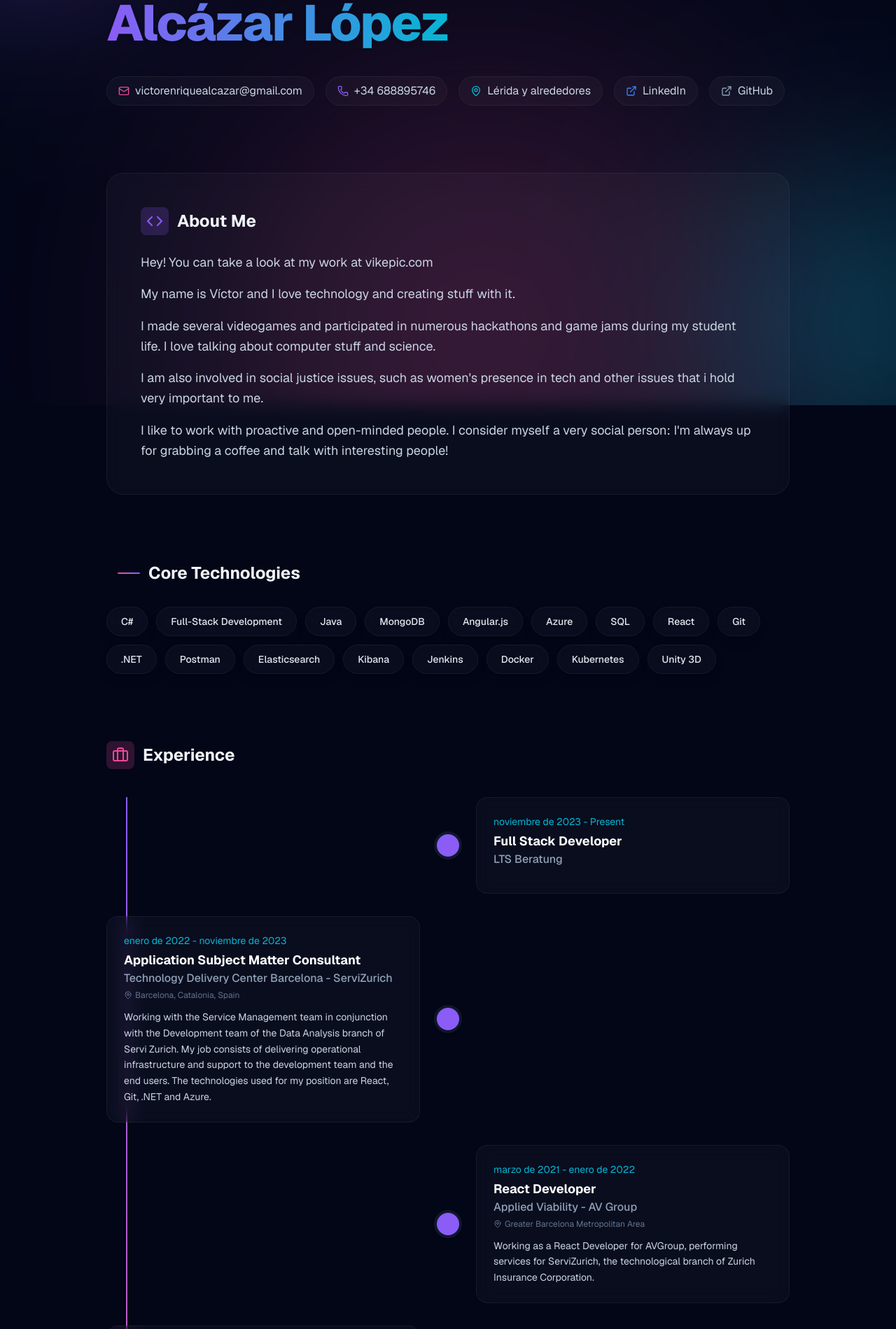
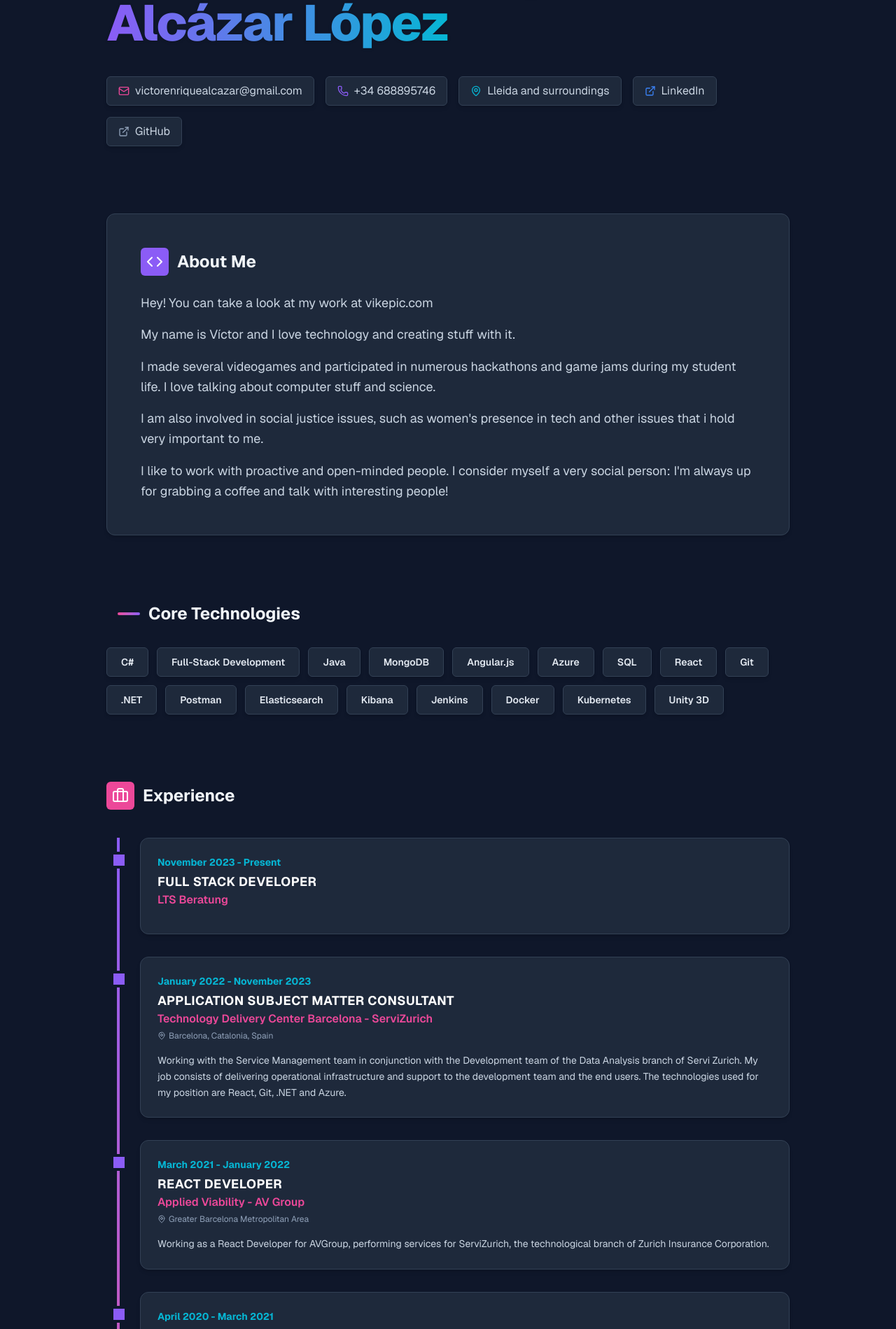
Before and after one commit to tofumarinado/umbreon, a Next.js app: page / in a window 1280 px wide. Shown: the part 221-2120 px from the top of the page at 70% size. Built offline with nearby package versions, Linux system fonts and the light colour scheme.

Commit message:
feat: add data export

```diff
--- a/src/app/globals.css
+++ b/src/app/globals.css
@@ -11,27 +11,26 @@
 }
 
 body {
-  background-color: #020617; /* slate-950 */
+  background-color: #0f172a; /* slate-900 */
   color: #f8fafc; /* slate-50 */
   font-family: var(--font-sans);
 }
 
 ::selection {
-  background-color: rgba(236, 72, 153, 0.3);
+  background-color: rgba(236, 72, 153, 0.4);
   color: #fff;
 }
 
-/* Glassmorphism utilities */
-.glass {
-  background: rgba(255, 255, 255, 0.03);
-  backdrop-filter: blur(12px);
-  -webkit-backdrop-filter: blur(12px);
-  border: 1px solid rgba(255, 255, 255, 0.05);
+/* Flat utilities */
+.flat-card {
+  background-color: #1e293b; /* slate-800 */
+  border: 1px solid #334155; /* slate-700 */
+  box-shadow: 0 4px 6px -1px rgba(0, 0, 0, 0.1), 0 2px 4px -1px rgba(0, 0, 0, 0.06);
 }
 
-.glass-hover:hover {
-  background: rgba(255, 255, 255, 0.06);
-  border-color: rgba(255, 255, 255, 0.15);
+.flat-card-hover:hover {
+  background-color: #334155; /* slate-700 */
+  border-color: #475569; /* slate-600 */
 }
 
 .text-gradient {
--- a/src/components/ResumeCV.tsx
+++ b/src/components/ResumeCV.tsx
@@ -6,49 +6,12 @@ import { Mail, Phone, MapPin, ExternalLink, Briefcase, GraduationCap, Award, Cod
 import { cn } from "@/lib/utils";
 import resumeData from "@/data/resume.json";
 
-function BackgroundOrbs() {
-  return (
-    <div className="fixed inset-0 overflow-hidden pointer-events-none -z-10">
-      <motion.div
-        animate={{
-          scale: [1, 1.2, 1],
-          opacity: [0.2, 0.3, 0.2],
-          x: [0, 50, 0],
-          y: [0, 30, 0],
-        }}
-        transition={{ duration: 8, repeat: Infinity, ease: "easeInOut" }}
-        className="absolute -top-40 -left-40 w-96 h-96 bg-brand-purple rounded-full mix-blend-screen filter blur-[100px] opacity-20"
-      />
-      <motion.div
-        animate={{
-          scale: [1, 1.5, 1],
-          opacity: [0.1, 0.25, 0.1],
-          x: [0, -30, 0],
-          y: [0, 50, 0],
-        }}
-        transition={{ duration: 10, repeat: Infinity, ease: "easeInOut", delay: 1 }}
-        className="absolute top-1/2 right-1/4 w-[30rem] h-[30rem] bg-brand-pink rounded-full mix-blend-screen filter blur-[120px] opacity-10"
-      />
-      <motion.div
-        animate={{
-          scale: [1, 1.3, 1],
-          opacity: [0.15, 0.3, 0.15],
-          x: [0, 40, 0],
-          y: [0, -40, 0],
-        }}
-        transition={{ duration: 9, repeat: Infinity, ease: "easeInOut", delay: 2 }}
-        className="absolute -bottom-20 -right-20 w-80 h-80 bg-brand-cyan rounded-full mix-blend-screen filter blur-[100px] opacity-20"
-      />
-    </div>
-  );
-}
-
-const sectionVariants = {
+const sectionVariants: any = {
   hidden: { opacity: 0, y: 30 },
   visible: {
     opacity: 1,
     y: 0,
-    transition: { duration: 0.6, ease: [0.22, 1, 0.36, 1] }
+    transition: { duration: 0.6, ease: "easeOut" }
   }
 };
 
@@ -58,7 +21,6 @@ export function ResumeCV() {
 
   return (
     <div className="relative min-h-screen pb-24 text-slate-100 selection:bg-brand-pink selection:text-white">
-      <BackgroundOrbs />
 
       <div className="max-w-5xl mx-auto px-6 pt-24 space-y-24">
 
@@ -69,7 +31,7 @@ export function ResumeCV() {
           transition={{ duration: 0.8, ease: "easeOut" }}
           className="space-y-6 text-center md:text-left"
         >
-          <div className="inline-block mb-4 px-4 py-1.5 rounded-full border border-brand-cyan/30 bg-brand-cyan/10 text-brand-cyan text-sm font-medium tracking-wide">
+          <div className="inline-block mb-4 px-4 py-1.5 rounded-sm border border-brand-cyan/30 bg-brand-cyan/10 text-brand-cyan text-sm font-bold tracking-wide">
             {resumeData.personal.title}
           </div>
           <h1 className="text-5xl md:text-7xl font-extrabold tracking-tight">
@@ -78,19 +40,19 @@ export function ResumeCV() {
           </h1>
 
           <div className="pt-4 flex flex-wrap gap-4 items-center justify-center md:justify-start text-slate-300 text-sm md:text-base">
-            <a href={`mailto:${resumeData.personal.contact.email}`} className="flex items-center gap-2 hover:text-white transition-colors glass px-4 py-2 rounded-full glass-hover">
+            <a href={`mailto:${resumeData.personal.contact.email}`} className="flex items-center gap-2 hover:text-white transition-colors flat-card px-4 py-2 rounded-md flat-card-hover">
               <Mail className="w-4 h-4 text-brand-pink" /> {resumeData.personal.contact.email}
             </a>
-            <div className="flex items-center gap-2 glass px-4 py-2 rounded-full">
+            <div className="flex items-center gap-2 flat-card px-4 py-2 rounded-md">
               <Phone className="w-4 h-4 text-brand-purple" /> {resumeData.personal.contact.phone}
             </div>
-            <div className="flex items-center gap-2 glass px-4 py-2 rounded-full">
+            <div className="flex items-center gap-2 flat-card px-4 py-2 rounded-md">
               <MapPin className="w-4 h-4 text-brand-cyan" /> {resumeData.personal.location}
             </div>
-            <a href={`https://${resumeData.personal.contact.linkedin}`} target="_blank" rel="noreferrer" className="flex items-center gap-2 hover:text-white transition-colors glass px-4 py-2 rounded-full glass-hover">
+            <a href={`https://${resumeData.personal.contact.linkedin}`} target="_blank" rel="noreferrer" className="flex items-center gap-2 hover:text-white transition-colors flat-card px-4 py-2 rounded-md flat-card-hover">
               <ExternalLink className="w-4 h-4 text-brand-blue" /> LinkedIn
             </a>
-            <a href={`https://${resumeData.personal.contact.github}`} target="_blank" rel="noreferrer" className="flex items-center gap-2 hover:text-white transition-colors glass px-4 py-2 rounded-full glass-hover">
+            <a href={`https://${resumeData.personal.contact.github}`} target="_blank" rel="noreferrer" className="flex items-center gap-2 hover:text-white transition-colors flat-card px-4 py-2 rounded-md flat-card-hover">
               <ExternalLink className="w-4 h-4 text-slate-400" /> GitHub
             </a>
           </div>
@@ -99,11 +61,11 @@ export function ResumeCV() {
         {/* ABOUT SECTION */}
         <motion.section
           variants={sectionVariants} initial="hidden" whileInView="visible" viewport={{ once: true, margin: "-100px" }}
-          className="relative glass rounded-3xl p-8 md:p-12 overflow-hidden group"
+          className="relative flat-card rounded-xl p-8 md:p-12 overflow-hidden group"
         >
-          <div className="absolute inset-0 bg-gradient-to-br from-brand-purple/10 to-transparent opacity-0 group-hover:opacity-100 transition-opacity duration-700 pointer-events-none" />
+          <div className="absolute inset-0 bg-gradient-to-br from-brand-purple/5 to-transparent opacity-0 group-hover:opacity-100 transition-opacity duration-700 pointer-events-none" />
           <h2 className="text-2xl font-bold mb-6 flex items-center gap-3">
-            <div className="p-2 rounded-lg bg-brand-purple/20"><Code className="w-6 h-6 text-brand-purple" /></div>
+            <div className="p-2 rounded-md bg-brand-purple text-white"><Code className="w-6 h-6" /></div>
             About Me
           </h2>
           <div className="text-slate-300 leading-relaxed space-y-4 md:text-lg">
@@ -118,7 +80,7 @@ export function ResumeCV() {
           variants={sectionVariants} initial="hidden" whileInView="visible" viewport={{ once: true, margin: "-100px" }}
         >
           <h2 className="text-2xl font-bold mb-8 pl-4 flex items-center gap-3">
-            <span className="w-8 h-[2px] bg-gradient-to-r from-brand-pink to-brand-purple rounded-full" />
+            <span className="w-8 h-1 bg-gradient-to-r from-brand-pink to-brand-purple rounded-sm" />
             Core Technologies
           </h2>
           <div className="flex flex-wrap gap-3">
@@ -126,7 +88,7 @@ export function ResumeCV() {
               <motion.div
                 whileHover={{ scale: 1.05, y: -2 }}
                 key={skill}
-                className="glass px-5 py-2.5 rounded-full text-sm font-medium text-slate-200 border-white/10 hover:border-brand-cyan/50 hover:bg-brand-cyan/10 transition-all cursor-default shadow-lg shadow-black/20"
+                className="flat-card px-5 py-2.5 rounded-md text-sm font-semibold text-slate-200 hover:border-brand-cyan/50 hover:bg-brand-cyan/10 transition-all cursor-default shadow-md"
               >
                 {skill}
               </motion.div>
@@ -139,11 +101,11 @@ export function ResumeCV() {
           variants={sectionVariants} initial="hidden" whileInView="visible" viewport={{ once: true, margin: "-100px" }}
         >
           <h2 className="text-2xl font-bold mb-10 flex items-center gap-3">
-            <div className="p-2 rounded-lg bg-brand-pink/20"><Briefcase className="w-6 h-6 text-brand-pink" /></div>
+            <div className="p-2 rounded-md bg-brand-pink text-white"><Briefcase className="w-6 h-6" /></div>
             Experience
           </h2>
 
-          <div className="space-y-8 relative before:absolute before:inset-0 before:ml-5 before:md:ml-7 before:-translate-x-px md:before:mx-auto md:before:translate-x-0 before:h-full before:w-0.5 before:bg-gradient-to-b before:from-brand-purple before:via-brand-pink before:to-transparent">
+          <div className="space-y-8 relative before:absolute before:inset-0 before:ml-4 before:-translate-x-px before:h-full before:w-1 before:bg-gradient-to-b before:from-brand-purple before:via-brand-pink before:to-transparent">
             {resumeData.experience.map((job, i) => (
               <motion.div
                 initial={{ opacity: 0, x: -20 }}
@@ -151,23 +113,21 @@ export function ResumeCV() {
                 viewport={{ once: true, margin: "-50px" }}
                 transition={{ duration: 0.5, delay: i * 0.1 }}
                 key={i}
-                className={cn(
-                  "relative flex items-center justify-between md:justify-normal md:odd:flex-row-reverse group is-active"
-                )}
+                className="relative pl-12 group"
               >
                 {/* Timeline dot */}
-                <div className="flex items-center justify-center w-10 h-10 rounded-full border-4 border-slate-900 bg-brand-purple shadow shrink-0 md:order-1 md:group-odd:-translate-x-1/2 md:group-even:translate-x-1/2 z-10 transition-transform duration-300 group-hover:scale-125 group-hover:bg-brand-cyan" />
+                <div className="absolute left-[0.35rem] top-8 w-6 h-6 -translate-y-1/2 rounded-sm border-4 border-slate-900 bg-brand-purple z-10 transition-transform duration-300 group-hover:scale-125 group-hover:bg-brand-cyan" />
 
                 {/* Card */}
-                <div className="w-[calc(100%-4rem)] md:w-[calc(50%-2.5rem)] glass p-6 rounded-2xl group-hover:-translate-y-1 transition-transform duration-300">
+                <div className="w-full flat-card p-6 rounded-xl group-hover:-translate-y-1 transition-transform duration-300">
                   <div className="flex flex-col mb-3">
-                    <span className="text-sm text-brand-cyan font-mono mb-1">{job.startDate} - {job.endDate}</span>
-                    <h3 className="text-lg font-bold text-white">{job.position}</h3>
-                    <h4 className="text-slate-400 font-medium">{job.company}</h4>
-                    {job.location && <span className="text-xs text-slate-500 mt-1 flex items-center gap-1"><MapPin className="w-3 h-3"/>{job.location}</span>}
+                    <span className="text-sm text-brand-cyan font-mono font-bold mb-1">{job.startDate} - {job.endDate}</span>
+                    <h3 className="text-lg font-bold text-white uppercase tracking-wide">{job.position}</h3>
+                    <h4 className="text-brand-pink font-semibold">{job.company}</h4>
+                    {job.location && <span className="text-xs text-slate-400 mt-1 flex items-center gap-1"><MapPin className="w-3 h-3"/>{job.location}</span>}
                   </div>
                   {job.description && (
-                    <p className="text-sm text-slate-300 leading-relaxed">
+                    <p className="text-sm text-slate-300 leading-relaxed mt-4">
                       {job.description}
                     </p>
                   )}
@@ -184,15 +144,15 @@ export function ResumeCV() {
             variants={sectionVariants} initial="hidden" whileInView="visible" viewport={{ once: true, margin: "-100px" }}
           >
             <h2 className="text-2xl font-bold mb-6 flex items-center gap-3">
-              <div className="p-2 rounded-lg bg-brand-cyan/20"><GraduationCap className="w-6 h-6 text-brand-cyan" /></div>
+              <div className="p-2 rounded-md bg-brand-cyan text-white"><GraduationCap className="w-6 h-6" /></div>
               Education
             </h2>
-            <div className="space-y-4 shadow-xl">
+            <div className="space-y-4">
               {resumeData.education.map((edu, i) => (
-                <div key={i} className="glass p-6 rounded-2xl glass-hover transition-colors">
-                  <span className="text-xs text-brand-pink font-mono mb-1 block">{edu.startDate} - {edu.endDate}</span>
-                  <h3 className="font-bold text-lg mb-1">{edu.degree}</h3>
-                  <p className="text-slate-400 text-sm">{edu.institution}</p>
+                <div key={i} className="flat-card p-6 rounded-xl flat-card-hover transition-colors">
+                  <span className="text-xs text-brand-cyan font-mono font-bold mb-1 block">{edu.startDate} - {edu.endDate}</span>
+                  <h3 className="font-extrabold text-lg mb-1 leading-snug">{edu.degree}</h3>
+                  <p className="text-slate-400 text-sm font-medium">{edu.institution}</p>
                 </div>
               ))}
             </div>
@@ -203,27 +163,26 @@ export function ResumeCV() {
             variants={sectionVariants} initial="hidden" whileInView="visible" viewport={{ once: true, margin: "-100px" }}
           >
             <h2 className="text-2xl font-bold mb-6 flex items-center gap-3">
-              <div className="p-2 rounded-lg bg-yellow-500/20"><Award className="w-6 h-6 text-yellow-500" /></div>
+              <div className="p-2 rounded-md bg-yellow-500 text-white"><Award className="w-6 h-6" /></div>
               Achievements
             </h2>
-            <div className="glass p-6 rounded-2xl space-y-6">
+            <div className="flat-card p-6 rounded-xl space-y-6">
               <div>
-                <h3 className="text-sm uppercase tracking-wider text-slate-500 font-bold mb-3">Certifications</h3>
-                <ul className="space-y-2">
+                <h3 className="text-xs uppercase tracking-widest text-slate-400 font-bold mb-3 border-b border-slate-700 pb-2">Certifications</h3>
+                <ul className="space-y-2 mt-3">
                   {resumeData.certifications.map((cert, i) => (
-                    <li key={i} className="text-sm text-slate-300 flex items-start gap-2">
-                      <span className="text-brand-cyan mt-1">▹</span> {cert}
+                    <li key={i} className="text-sm text-slate-200 flex items-start gap-2 font-medium">
+                      <span className="text-brand-cyan mt-1">■</span> {cert}
                     </li>
                   ))}
                 </ul>
               </div>
-              <div className="h-px bg-white/10" />
               <div>
-                <h3 className="text-sm uppercase tracking-wider text-slate-500 font-bold mb-3">Awards</h3>
-                <ul className="space-y-2">
+                <h3 className="text-xs uppercase tracking-widest text-slate-400 font-bold mb-3 border-b border-slate-700 pb-2">Awards</h3>
+                <ul className="space-y-2 mt-3">
                   {resumeData.awards.map((award, i) => (
-                    <li key={i} className="text-sm text-slate-300 flex items-start gap-2">
-                      <span className="text-brand-pink mt-1">▹</span> {award}
+                    <li key={i} className="text-sm text-slate-200 flex items-start gap-2 font-medium">
+                      <span className="text-brand-pink mt-1">■</span> {award}
                     </li>
                   ))}
                 </ul>
--- a/src/data/resume.json
+++ b/src/data/resume.json
@@ -2,7 +2,7 @@
   "personal": {
     "name": "Víctor Enrique Alcázar López",
     "title": "Full Stack Developer",
-    "location": "Lérida y alrededores",
+    "location": "Lleida and surroundings",
     "contact": {
       "email": "victorenriquealcazar@gmail.com",
       "phone": "+34 688895746",
@@ -59,13 +59,13 @@
     "Websalpunt.cat web development award",
     "Bachillerato with honors",
     "Smart People with Smart Ideas International Award",
-    "Ganador en categoria Android del Primer Hackathon organizado en Lleida"
+    "Winner in Android category at the First Hackathon organized in Lleida"
   ],
   "experience": [
     {
       "company": "LTS Beratung",
       "position": "Full Stack Developer",
-      "startDate": "noviembre de 2023",
+      "startDate": "November 2023",
       "endDate": "Present",
       "location": "",
       "description": ""
@@ -73,81 +73,81 @@
     {
       "company": "Technology Delivery Center Barcelona - ServiZurich",
       "position": "Application Subject Matter Consultant",
-      "startDate": "enero de 2022",
-      "endDate": "noviembre de 2023",
+      "startDate": "January 2022",
+      "endDate": "November 2023",
       "location": "Barcelona, Catalonia, Spain",
       "description": "Working with the Service Management team in conjunction with the Development team of the Data Analysis branch of Servi Zurich.\nMy job consists of delivering operational infrastructure and support to the development team and the end users.\nThe technologies used for my position are React, Git, .NET and Azure."
     },
     {
       "company": "Applied Viability - AV Group",
       "position": "React Developer",
-      "startDate": "marzo de 2021",
-      "endDate": "enero de 2022",
+      "startDate": "March 2021",
+      "endDate": "January 2022",
       "location": "Greater Barcelona Metropolitan Area",
       "description": "Working as a React Developer for AVGroup, performing services for ServiZurich, the technological branch of Zurich Insurance Corporation."
     },
     {
       "company": "Ei Community",
       "position": "Digital Interaction Lead",
-      "startDate": "abril de 2020",
-      "endDate": "marzo de 2021",
+      "startDate": "April 2020",
+      "endDate": "March 2021",
       "location": "",
       "description": "Contract work for AR / VR experience development for Ei Community. Currently developing next-gen retail consumer experiences for high-end customers."
     },
     {
       "company": "LTS Beratung GmbH",
       "position": "Java Developer",
-      "startDate": "noviembre de 2018",
-      "endDate": "abril de 2020",
+      "startDate": "November 2018",
+      "endDate": "April 2020",
       "location": "Barcelona Area, Spain",
-      "description": "Working as a freelance developer for LTS Beratung. Mainly, what i'm doing here consists of backend work with Java. I worked with the following technologies: Java, Postman, Elasticsearch, Kibana, JIRA, SonarQube, Jenkins, Docker, Kubernetes, Confluence."
+      "description": "Working as a freelance developer for LTS Beratung. Mainly, what I'm doing here consists of backend work with Java. I worked with the following technologies: Java, Postman, Elasticsearch, Kibana, JIRA, SonarQube, Jenkins, Docker, Kubernetes, Confluence."
     },
     {
       "company": "Egara Optiminn",
       "position": ".NET Developer",
-      "startDate": "septiembre de 2018",
-      "endDate": "noviembre de 2018",
+      "startDate": "September 2018",
+      "endDate": "November 2018",
       "location": "Terrassa, Catalonia, Spain",
       "description": "Developed web applications built with a .NET, MongoDB, Angular.js, Azure and SQL based stack."
     },
     {
       "company": "E-TIC Sistemes",
       "position": "Java Developer",
-      "startDate": "junio de 2018",
-      "endDate": "septiembre de 2018",
+      "startDate": "June 2018",
+      "endDate": "September 2018",
       "location": "Barcelona Area, Spain",
       "description": "I worked as a junior developer for e-tic sistemas at Grupo Godó. My responsibilities here were working on the editorial software Mundo Deportivo's writers are using, based on Java7. Technologies used: Java 7, Apache Velocity, Eidos Media Méthode, Jenkins, Jira, Gitlab."
     },
     {
       "company": "VGA FIB",
       "position": "Unity 3d Teacher",
-      "startDate": "febrero de 2018",
-      "endDate": "febrero de 2018",
-      "location": "Barcelona y alrededores, España",
+      "startDate": "February 2018",
+      "endDate": "February 2018",
+      "location": "Barcelona and surroundings, Spain",
       "description": "Teacher at a 2-week (60 hours) winter break course about advanced game development with Unity. I taught concepts like Game Design, Project Management, AMVCC pattern, Shaders, Mobile Market, Editor Tools, etc."
     },
     {
       "company": "Tiendeo",
       "position": ".NET Developer",
-      "startDate": "junio de 2017",
-      "endDate": "septiembre de 2017",
+      "startDate": "June 2017",
+      "endDate": "September 2017",
       "location": "Barcelona Area, Spain",
       "description": "Summer internship. Expanded existing functionalities of Tiendeo's API using C# and Postman. Added new functions to Analytics service. Created bases for a new PDF-parsing and uploading service. Developed a Visual Studio extension using C#."
     },
     {
       "company": "IRTA",
       "position": "Visual Basic Developer",
-      "startDate": "agosto de 2016",
-      "endDate": "septiembre de 2016",
-      "location": "Lleida, España",
+      "startDate": "August 2016",
+      "endDate": "September 2016",
+      "location": "Lleida, Spain",
       "description": "Internship at the Institute of Research and Agrifood Technologies. Programmed Excel macros using Visual Basic and assisted laboratory personnel."
     },
     {
       "company": "Feeling Projects SL",
       "position": "Product Designer",
-      "startDate": "septiembre de 2013",
-      "endDate": "septiembre de 2014",
-      "location": "Lleida, España",
+      "startDate": "September 2013",
+      "endDate": "September 2014",
+      "location": "Lleida, Spain",
       "description": "Game development using Unity3D and C#. Took the majority of Product Design decisions alongside the founder. Participated in the development and design of 4 different projects."
     }
   ],
```
Also changed, not shown: linkedin/Profile.csv (added), linkedin/profile.txt (renamed from profile.txt), 1 other file (tests, documents, lock files or other folders).
